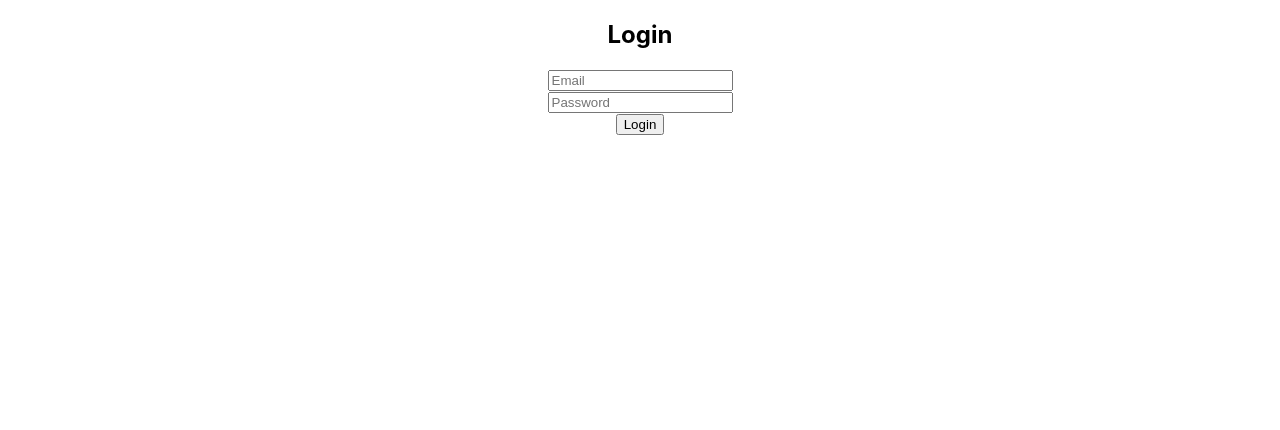
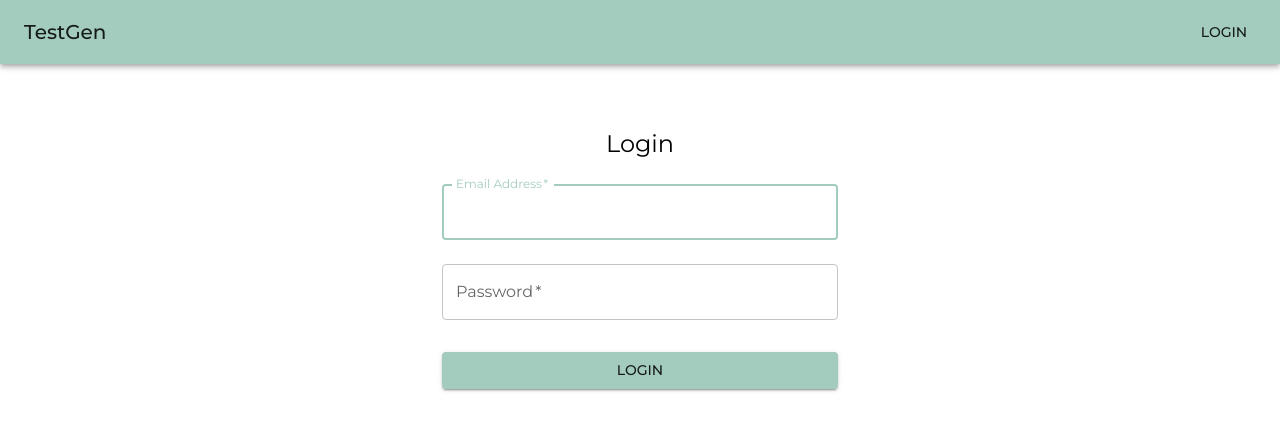
Before and after one commit to dmnvch98/AITestGenerator, a React (Create React App) app in the folder client/: page /sign-in in a window 1280 px wide. Shown: the top 430 px of the page. Built offline with nearby package versions, Linux system fonts and the light colour scheme.

Commit message:
login page

```diff
--- a/client/src/components/main/SidebarHeader.tsx
+++ b/client/src/components/main/SidebarHeader.tsx
@@ -22,7 +22,6 @@ import {Button, Grid} from "@mui/material";
 import Link from "@mui/material/Link";
 import TextSnippetIcon from '@mui/icons-material/TextSnippet';
 import HistoryEduIcon from '@mui/icons-material/HistoryEdu';
-import {TestGenHistory} from "../../pages/history/TestGenHistory";
 
 const drawerWidth = 250;
 
--- a/client/src/pages/LoginPage.tsx
+++ b/client/src/pages/LoginPage.tsx
@@ -1,6 +1,13 @@
 import { useState } from 'react';
-import {useNavigate} from 'react-router-dom';
-import customAxios from "../interceptors/custom_axios";
+import { useNavigate } from 'react-router-dom';
+import customAxios from '../interceptors/custom_axios';
+import TextField from '@mui/material/TextField';
+import Button from '@mui/material/Button';
+import Box from '@mui/material/Box';
+import Typography from '@mui/material/Typography';
+import AppBar from '@mui/material/AppBar';
+import Toolbar from '@mui/material/Toolbar';
+import { Container } from '@mui/material';
 
 function LoginPage() {
   const [email, setEmail] = useState('');
@@ -24,28 +31,70 @@ function LoginPage() {
   };
 
   return (
-        <div className="LoginPage">
-            <h2>Login</h2>
-            <div>
-                <input
-                    type="email"
-                    placeholder="Email"
+      <>
+        <AppBar position="static">
+          <Toolbar>
+            <Typography variant="h6" component="div" sx={{ flexGrow: 1, textAlign: 'left' }}>
+              TestGen
+            </Typography>
+            <Button color="inherit">Login</Button>
+          </Toolbar>
+        </AppBar>
+
+
+
+        <Container component="main" maxWidth="xs">
+          <Box
+              sx={{
+                marginTop: 8,
+                display: 'flex',
+                flexDirection: 'column',
+                alignItems: 'center',
+              }}
+          >
+            <Typography component="h1" variant="h5">
+              Login
+            </Typography>
+            <Box component="form" onSubmit={handleLogin} noValidate sx={{ mt: 1 }}>
+              <TextField
+                  variant="outlined"
+                  margin="normal"
+                  required
+                  fullWidth
+                  id="email"
+                  label="Email Address"
+                  name="email"
+                  autoComplete="email"
+                  autoFocus
                   value={email}
-                    onChange={(e) => setEmail(e.target.value)}
+                  onChange={e => setEmail(e.target.value)}
               />
-            </div>
-            <div>
-                <input
+              <TextField
+                  variant="outlined"
+                  margin="normal"
+                  required
+                  fullWidth
+                  name="password"
+                  label="Password"
                   type="password"
-                    placeholder="Password"
+                  id="password"
+                  autoComplete="current-password"
                   value={password}
-                    onChange={(e) => setPassword(e.target.value)}
+                  onChange={e => setPassword(e.target.value)}
               />
-            </div>
-            <div>
-                <button onClick={handleLogin}>Login</button>
-            </div>
-        </div>
+              <Button
+                  type="submit"
+                  fullWidth
+                  variant="contained"
+                  sx={{ mt: 3, mb: 2 }}
+                  onClick={handleLogin}
+              >
+                Login
+              </Button>
+            </Box>
+          </Box>
+        </Container>
+      </>
   );
 }
 
```
Also changed, not shown: 1 other file (tests, documents, lock files or other folders). Lines whose indentation alone changed are shown as unchanged.
